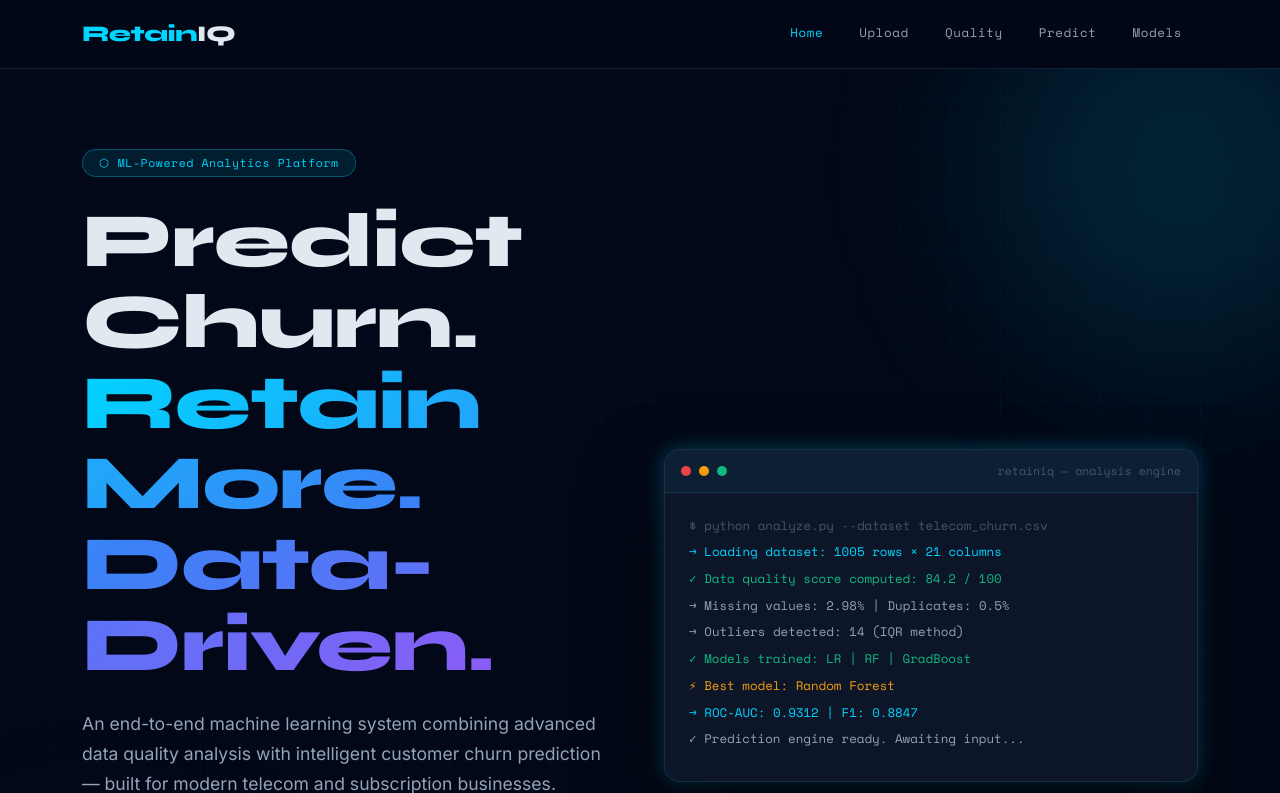
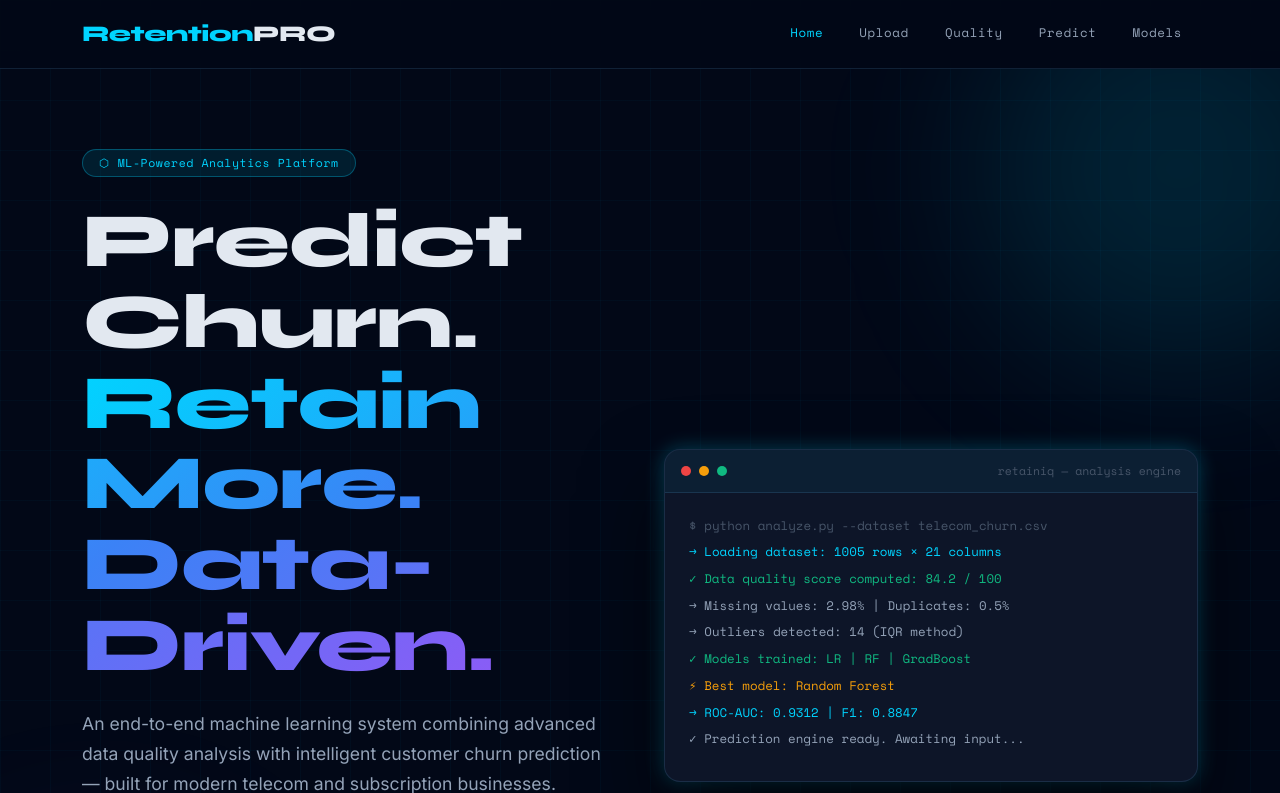
Before and after one commit to santhoshs11/Data-Quality-Aware-Customer-Retention-Prediction, a Flask app: page / in a window 1280 px wide. Shown: the top 793 px of the page. Run offline with Flask 3, Linux system fonts and the light colour scheme; some libraries are stand-ins or nearby versions.

Commit message:
title changed

```diff
--- a/frontend/templates/dashboard.html
+++ b/frontend/templates/dashboard.html
@@ -3,7 +3,7 @@
 <head>
 <meta charset="UTF-8">
 <meta name="viewport" content="width=device-width, initial-scale=1.0">
-<title>Data Quality Dashboard — RetainIQ</title>
+<title>Data Quality Dashboard — Retention PRO</title>
 <link href="https://cdn.jsdelivr.net/npm/bootstrap@5.3.0/dist/css/bootstrap.min.css" rel="stylesheet">
 <link href="https://cdn.jsdelivr.net/npm/bootstrap-icons@1.11.0/font/bootstrap-icons.css" rel="stylesheet">
 <link rel="stylesheet" href="/static/css/style.css">
@@ -16,7 +16,7 @@
 <body>
 <nav class="navbar navbar-expand-lg">
   <div class="container">
-    <a class="navbar-brand" href="/">Retain<span>IQ</span></a>
+    <a class="navbar-brand" href="/">Retention<span>PRO</span></a>
     <button class="navbar-toggler border-0" type="button" data-bs-toggle="collapse" data-bs-target="#navMenu">
       <i class="bi bi-list text-white fs-4"></i>
     </button>
--- a/frontend/templates/index.html
+++ b/frontend/templates/index.html
@@ -3,7 +3,7 @@
 <head>
 <meta charset="UTF-8">
 <meta name="viewport" content="width=device-width, initial-scale=1.0">
-<title>RetainIQ — Data Quality & Churn Prediction System</title>
+<title>Retention PRO — Data Quality & Churn Prediction System</title>
 <link href="https://cdn.jsdelivr.net/npm/bootstrap@5.3.0/dist/css/bootstrap.min.css" rel="stylesheet">
 <link href="https://cdn.jsdelivr.net/npm/bootstrap-icons@1.11.0/font/bootstrap-icons.css" rel="stylesheet">
 <link rel="stylesheet" href="/static/css/style.css">
@@ -183,7 +183,7 @@
 <body>
 <nav class="navbar navbar-expand-lg">
   <div class="container">
-    <a class="navbar-brand" href="/">Retain<span>IQ</span></a>
+    <a class="navbar-brand" href="/">Retention<span>PRO</span></a>
     <button class="navbar-toggler border-0" type="button" data-bs-toggle="collapse" data-bs-target="#navMenu">
       <i class="bi bi-list text-white fs-4"></i>
     </button>
--- a/frontend/templates/performance.html
+++ b/frontend/templates/performance.html
@@ -3,7 +3,7 @@
 <head>
 <meta charset="UTF-8">
 <meta name="viewport" content="width=device-width, initial-scale=1.0">
-<title>Model Performance — RetainIQ</title>
+<title>Model Performance — Retention PRO</title>
 <link href="https://cdn.jsdelivr.net/npm/bootstrap@5.3.0/dist/css/bootstrap.min.css" rel="stylesheet">
 <link href="https://cdn.jsdelivr.net/npm/bootstrap-icons@1.11.0/font/bootstrap-icons.css" rel="stylesheet">
 <link rel="stylesheet" href="/static/css/style.css">
@@ -28,7 +28,7 @@
 <body>
 <nav class="navbar navbar-expand-lg">
   <div class="container">
-    <a class="navbar-brand" href="/">Retain<span>IQ</span></a>
+    <a class="navbar-brand" href="/">Retention<span>PRO</span></a>
     <button class="navbar-toggler border-0" type="button" data-bs-toggle="collapse" data-bs-target="#navMenu">
       <i class="bi bi-list text-white fs-4"></i>
     </button>
--- a/frontend/templates/prediction.html
+++ b/frontend/templates/prediction.html
@@ -3,7 +3,7 @@
 <head>
 <meta charset="UTF-8">
 <meta name="viewport" content="width=device-width, initial-scale=1.0">
-<title>Churn Prediction — RetainIQ</title>
+<title>Churn Prediction — Retention PRO</title>
 <link href="https://cdn.jsdelivr.net/npm/bootstrap@5.3.0/dist/css/bootstrap.min.css" rel="stylesheet">
 <link href="https://cdn.jsdelivr.net/npm/bootstrap-icons@1.11.0/font/bootstrap-icons.css" rel="stylesheet">
 <link rel="stylesheet" href="/static/css/style.css">
@@ -18,7 +18,7 @@ select.form-cyber option{background:var(--bg-card);}
 <body>
 <nav class="navbar navbar-expand-lg">
   <div class="container">
-    <a class="navbar-brand" href="/">Retain<span>IQ</span></a>
+    <a class="navbar-brand" href="/">Retention<span>PRO</span></a>
     <button class="navbar-toggler border-0" type="button" data-bs-toggle="collapse" data-bs-target="#navMenu">
       <i class="bi bi-list text-white fs-4"></i>
     </button>
--- a/frontend/templates/upload.html
+++ b/frontend/templates/upload.html
@@ -3,7 +3,7 @@
 <head>
 <meta charset="UTF-8">
 <meta name="viewport" content="width=device-width, initial-scale=1.0">
-<title>Upload Dataset — RetainIQ</title>
+<title>Upload Dataset — Retention PRO</title>
 <link href="https://cdn.jsdelivr.net/npm/bootstrap@5.3.0/dist/css/bootstrap.min.css" rel="stylesheet">
 <link href="https://cdn.jsdelivr.net/npm/bootstrap-icons@1.11.0/font/bootstrap-icons.css" rel="stylesheet">
 <link rel="stylesheet" href="/static/css/style.css">
@@ -20,7 +20,7 @@
 <body>
 <nav class="navbar navbar-expand-lg">
   <div class="container">
-    <a class="navbar-brand" href="/">Retain<span>IQ</span></a>
+    <a class="navbar-brand" href="/">Retention<span>PRO</span></a>
     <button class="navbar-toggler border-0" type="button" data-bs-toggle="collapse" data-bs-target="#navMenu">
       <i class="bi bi-list text-white fs-4"></i>
     </button>
```
